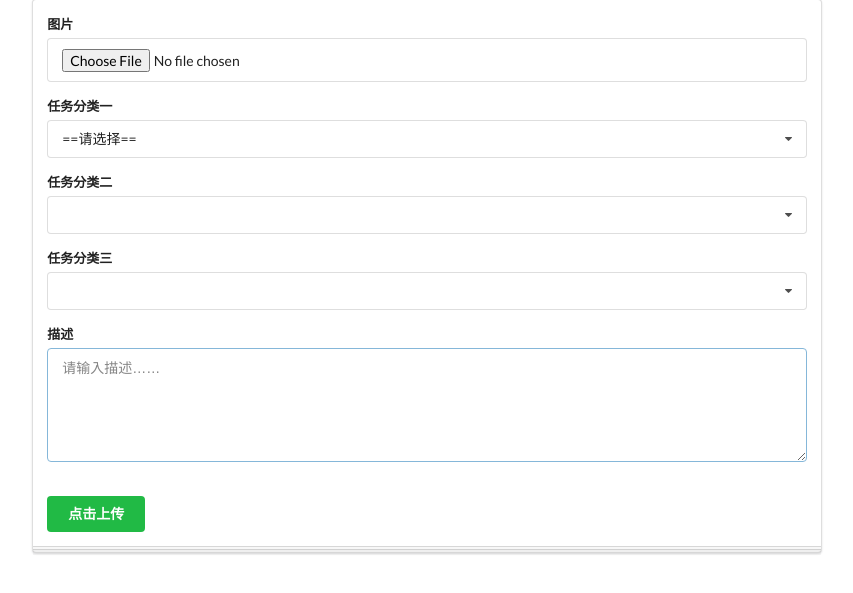
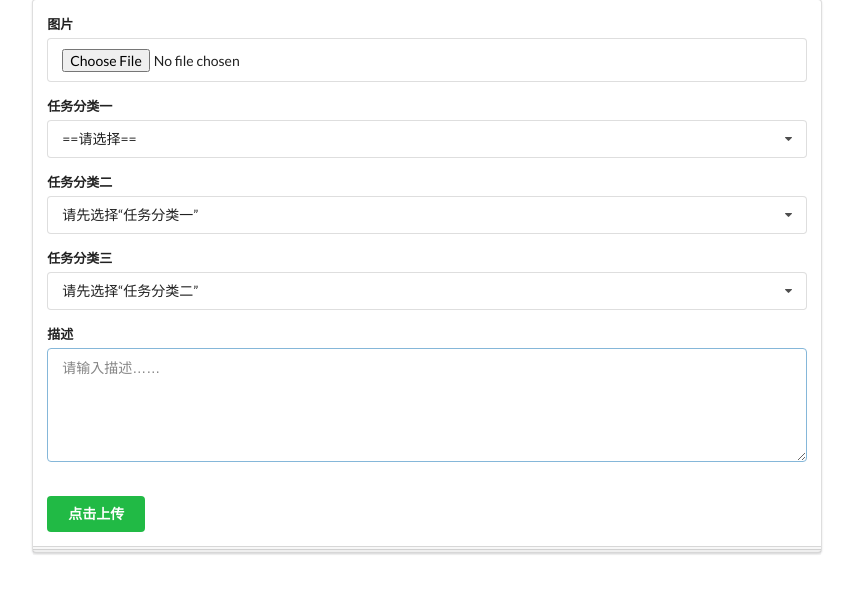
Before and after one commit to yuangezhizao/project, a Flask app: template main/templates/user/upload.html in a window 1280 px wide. Shown: the part 134-727 px from the top of the page, without its empty margins (213-1066 px from the left). Run offline with Flask 2, Linux system fonts and the light colour scheme; the template is opened without the code that fills it, so the values that code supplies are empty; some libraries are stand-ins or nearby versions.

Commit message:
图片上传页面提示

```diff
--- a/main/templates/user/upload.html
+++ b/main/templates/user/upload.html
@@ -41,11 +41,13 @@
                 <div class="field">
                     <label>任务分类二</label>
                     <select class="ui fluid selection dropdown" id="task_name_second" name="task_name_second">
+                        <option value="0">请先选择“任务分类一”</option>
                     </select>
                 </div>
                 <div class="field">
                     <label>任务分类三</label>
                     <select class="ui fluid selection dropdown" id="task_name_third" name="task_name_third">
+                        <option value="0">请先选择“任务分类二”</option>
                     </select>
                 </div>
                 <div class="field">
```
